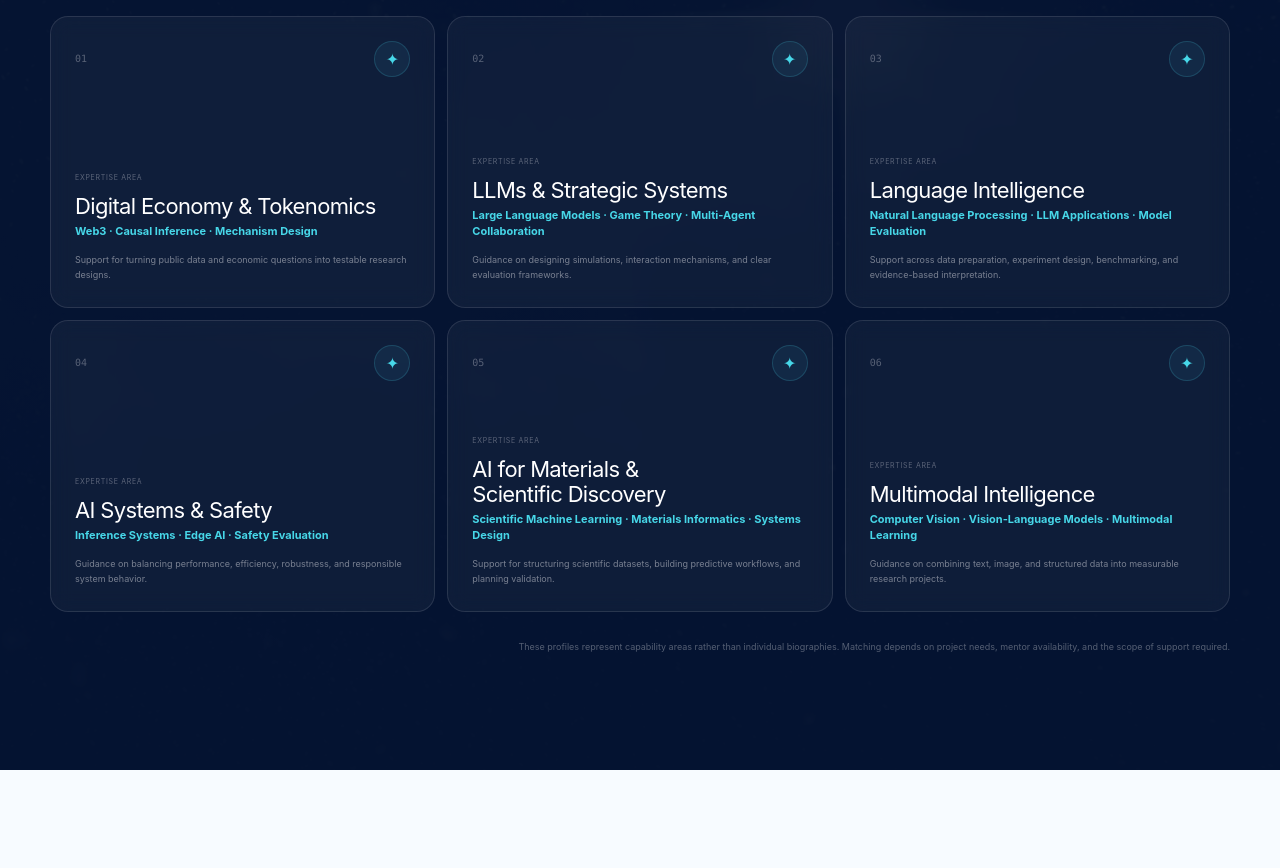
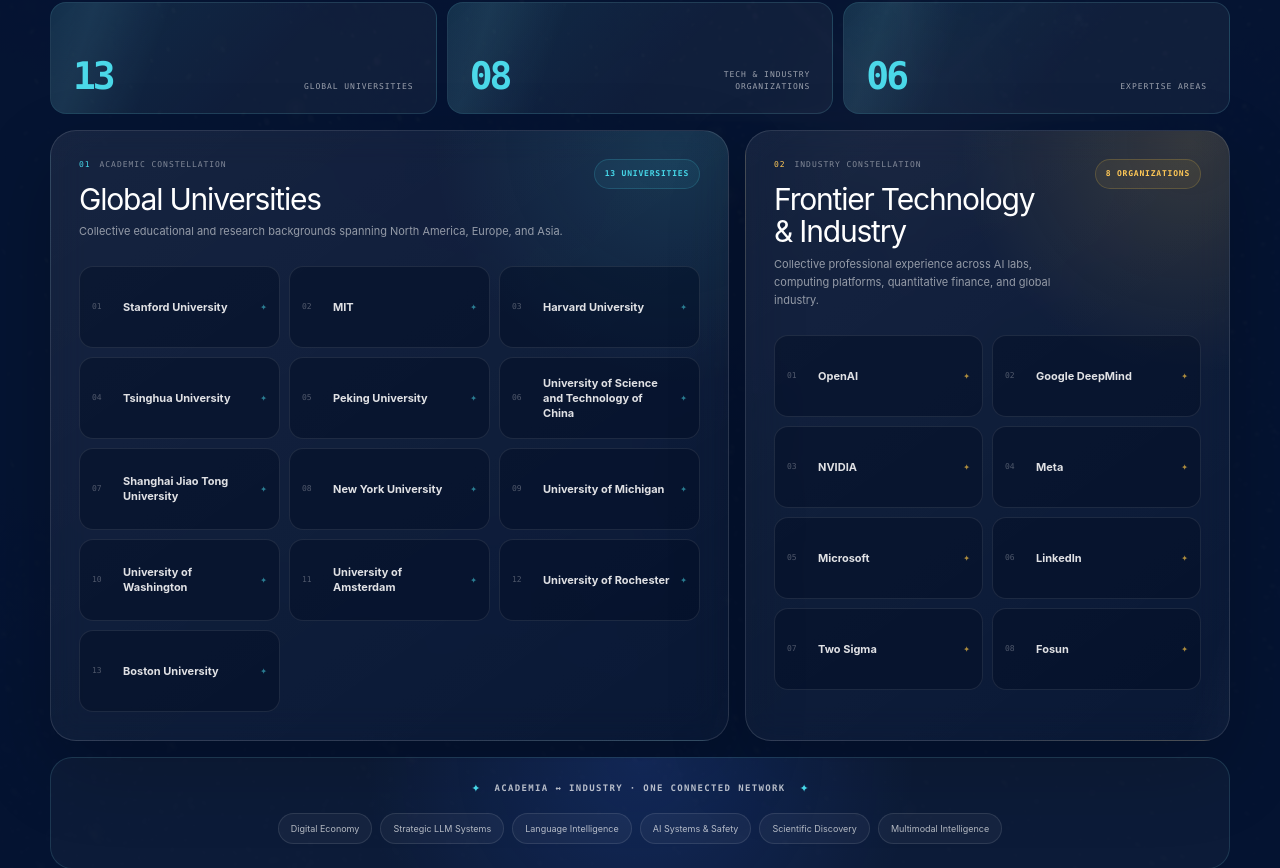
Before and after one commit to rentianrt/northstar-nexus-education, a Next.js app: page / in a window 1280 px wide. Shown: the part 6178-7046 px from the top of the page. Built offline with nearby package versions, Linux system fonts and the light colour scheme.

Commit message:
Showcase academic and industry network

```diff
--- a/app/_components/MarketingPage.tsx
+++ b/app/_components/MarketingPage.tsx
@@ -209,43 +209,58 @@
       ],
     },
     mentors: {
-      heading: "Expertise matched to the work your project requires.",
-      intro: "Our mentor network is organized around six capability areas. Support is matched to each student’s research question, project stage, and next milestone.",
-      list: [
+      eyebrow: "ACADEMIC × INDUSTRY NETWORK",
+      heading: "Where academic depth meets industry intelligence.",
+      intro: "The collective educational, research, and professional experience represented across our broader mentor network spans universities and organizations shaping AI, science, economics, and technology.",
+      metricsLabel: "Institution network at a glance",
+      metrics: [
+        ["13", "GLOBAL UNIVERSITIES"],
+        ["08", "TECH & INDUSTRY ORGANIZATIONS"],
+        ["06", "EXPERTISE AREAS"],
+      ],
+      groups: [
         {
-          title: "Digital Economy & Tokenomics",
-          field: "Web3 · Causal Inference · Mechanism Design",
-          background: "Support for turning public data and economic questions into testable research designs.",
+          key: "academic",
+          label: "ACADEMIC CONSTELLATION",
+          title: "Global Universities",
+          count: "13 UNIVERSITIES",
+          description: "Collective educational and research backgrounds spanning North America, Europe, and Asia.",
+          items: [
+            "Stanford University",
+            "MIT",
+            "Harvard University",
+            "Tsinghua University",
+            "Peking University",
+            "University of Science and Technology of China",
+            "Shanghai Jiao Tong University",
+            "New York University",
+            "University of Michigan",
+            "University of Washington",
+            "University of Amsterdam",
+            "University of Rochester",
+            "Boston University",
+          ],
         },
         {
-          title: "LLMs & Strategic Systems",
-          field: "Large Language Models · Game Theory · Multi-Agent Collaboration",
-          background: "Guidance on designing simulations, interaction mechanisms, and clear evaluation frameworks.",
-        },
-        {
-          title: "Language Intelligence",
-          field: "Natural Language Processing · LLM Applications · Model Evaluation",
-          background: "Support across data preparation, experiment design, benchmarking, and evidence-based interpretation.",
-        },
-        {
-          title: "AI Systems & Safety",
-          field: "Inference Systems · Edge AI · Safety Evaluation",
-          background: "Guidance on balancing performance, efficiency, robustness, and responsible system behavior.",
-        },
-        {
-          title: "AI for Materials & Scientific Discovery",
-          field: "Scientific Machine Learning · Materials Informatics · Systems Design",
-          background: "Support for structuring scientific datasets, building predictive workflows, and planning validation.",
-        },
-        {
-          title: "Multimodal Intelligence",
-          field: "Computer Vision · Vision-Language Models · Multimodal Learning",
-          background: "Guidance on combining text, image, and structured data into measurable research projects.",
+          key: "industry",
+          label: "INDUSTRY CONSTELLATION",
+          title: "Frontier Technology & Industry",
+          count: "8 ORGANIZATIONS",
+          description: "Collective professional experience across AI labs, computing platforms, quantitative finance, and global industry.",
+          items: ["OpenAI", "Google DeepMind", "NVIDIA", "Meta", "Microsoft", "LinkedIn", "Two Sigma", "Fosun"],
         },
       ],
-      cardLabel: "EXPERTISE AREA",
+      bridgeLabel: "ACADEMIA ↔ INDUSTRY · ONE CONNECTED NETWORK",
+      expertise: [
+        "Digital Economy",
+        "Strategic LLM Systems",
+        "Language Intelligence",
+        "AI Systems & Safety",
+        "Scientific Discovery",
+        "Multimodal Intelligence",
+      ],
       disclaimer:
-        "These profiles represent capability areas rather than individual biographies. Matching depends on project needs, mentor availability, and the scope of support required.",
+        "Institution names reflect selected educational or professional backgrounds across our broader mentor network and are shown in aggregate. Their inclusion does not imply a partnership, authorization, sponsorship, recommendation, or endorsement of Northstar Nexus Education. No individual identity or institution-to-person mapping is displayed. Mentor participation is subject to project fit and availability.",
     },
     outputs: {
       heading: "Leave with work you can keep building on.",
@@ -448,18 +463,50 @@
       ],
     },
     mentors: {
-      heading: "围绕项目所需能力，匹配合适的专业支持",
-      intro: "我们的导师网络按六类专业能力组织，并根据学生的研究问题、项目阶段与下一里程碑进行匹配。",
-      list: [
-        { title: "数字经济与代币经济", field: "Web3 · 因果推断 · 机制设计", background: "支持将公开数据与经济问题转化为可检验的研究设计。" },
-        { title: "大语言模型与策略系统", field: "大语言模型 · 博弈论 · 多智能体协作", background: "支持设计仿真实验、交互机制与清晰的评估框架。" },
-        { title: "语言智能", field: "自然语言处理 · 大模型应用 · 模型评估", background: "覆盖数据准备、实验设计、基准测试与基于证据的结果解读。" },
-        { title: "AI 系统与安全", field: "推理系统 · 边缘 AI · 安全评估", background: "支持在性能、效率、稳健性与负责任的系统行为之间建立平衡。" },
-        { title: "AI 材料与科学发现", field: "科学机器学习 · 材料信息学 · 系统设计", background: "支持科学数据结构化、预测流程构建与验证方案设计。" },
-        { title: "多模态智能", field: "计算机视觉 · 视觉语言模型 · 多模态学习", background: "支持将文本、图像与结构化数据整合为可衡量的研究项目。" },
+      eyebrow: "高校 × 企业网络",
+      heading: "让学术深度与产业前沿，在同一张网络中汇合",
+      intro: "导师网络所汇聚的集体学习、研究与职业经历，来自推动 AI、科学、经济与技术发展的全球高校与企业。",
+      metricsLabel: "高校与企业网络概览",
+      metrics: [
+        ["13", "所全球高校"],
+        ["08", "家科技与产业机构"],
+        ["06", "类专业能力方向"],
       ],
-      cardLabel: "专业方向",
-      disclaimer: "以上内容展示的是专业能力方向，而非个人履历。实际匹配将根据项目需求、导师档期与所需支持范围综合确定。",
+      groups: [
+        {
+          key: "academic",
+          label: "ACADEMIC CONSTELLATION",
+          title: "全球高校",
+          count: "13 UNIVERSITIES",
+          description: "覆盖北美、欧洲与亚洲的集体学习和科研经历。",
+          items: [
+            "斯坦福大学",
+            "麻省理工学院",
+            "哈佛大学",
+            "清华大学",
+            "北京大学",
+            "中国科学技术大学",
+            "上海交通大学",
+            "纽约大学",
+            "密歇根大学",
+            "华盛顿大学",
+            "阿姆斯特丹大学",
+            "罗切斯特大学",
+            "波士顿大学",
+          ],
+        },
+        {
+          key: "industry",
+          label: "INDUSTRY CONSTELLATION",
+          title: "前沿科技与产业",
+          count: "8 ORGANIZATIONS",
+          description: "汇集 AI 实验室、计算平台、量化金融与全球产业的集体职业经历。",
+          items: ["OpenAI", "Google DeepMind", "NVIDIA", "Meta", "Microsoft", "LinkedIn", "Two Sigma", "复星"],
+        },
+      ],
+      bridgeLabel: "高校 ↔ 企业 · 一张彼此连接的经验网络",
+      expertise: ["数字经济", "大模型策略系统", "语言智能", "AI 系统与安全", "科学智能", "多模态智能"],
+      disclaimer: "所列机构采用匿名汇总方式，仅用于说明导师网络所汇聚的教育或职业背景，不代表相关机构与北辰智汇存在合作、授权、赞助、推荐或背书关系。页面不展示任何个人身份，也不建立机构与个人之间的对应关系；具体导师参与以项目适配度与档期为准。",
     },
     outputs: {
       heading: "最终带走的，是能继续使用的成果资产",
@@ -847,27 +894,58 @@
           <div className="section-shell">
             <div className="path-heading mentors-heading">
               <div>
-                <p className="eyebrow light-eyebrow"><span>07</span> MENTOR NETWORK</p>
+                <p className="eyebrow light-eyebrow"><span>07</span> {t.mentors.eyebrow}</p>
                 <h2>{t.mentors.heading}</h2>
               </div>
               <p>{t.mentors.intro}</p>
             </div>
 
-            <div className="mentor-grid">
-              {t.mentors.list.map((area, index) => (
-                <article className="mentor-card" key={area.title}>
-                  <div className="mentor-avatar" aria-hidden="true">
-                    <span>{String(index + 1).padStart(2, "0")}</span>
-                    <i>✦</i>
+            <div className="network-metrics" aria-label={t.mentors.metricsLabel}>
+              {t.mentors.metrics.map(([value, label]) => (
+                <div key={label}>
+                  <strong>{value}</strong>
+                  <span>{label}</span>
+                </div>
+              ))}
+            </div>
+
+            <div className="institution-showcase">
+              {t.mentors.groups.map((group, groupIndex) => (
+                <article className={`institution-panel institution-panel-${group.key}`} key={group.key}>
+                  <div className="institution-panel-head">
+                    <div>
+                      <div className="institution-kicker">
+                        <span>{String(groupIndex + 1).padStart(2, "0")}</span>
+                        <small>{group.label}</small>
+                      </div>
+                      <h3>{group.title}</h3>
+                      <p>{group.description}</p>
+                    </div>
+                    <strong>{group.count}</strong>
                   </div>
-                  <div className="mentor-copy">
-                    <small>{t.mentors.cardLabel}</small>
-                    <h3>{area.title}</h3>
-                    <strong>{area.field}</strong>
-                    <p>{area.background}</p>
-                  </div>
+
+                  <ul className="institution-list">
+                    {group.items.map((institution, index) => (
+                      <li className="institution-tile" key={institution}>
+                        <span>{String(index + 1).padStart(2, "0")}</span>
+                        <strong>{institution}</strong>
+                        <i aria-hidden="true">✦</i>
+                      </li>
+                    ))}
+                  </ul>
                 </article>
               ))}
+
+              <div className="network-bridge">
+                <div className="network-bridge-label">
+                  <span aria-hidden="true">✦</span>
+                  <strong>{t.mentors.bridgeLabel}</strong>
+                  <span aria-hidden="true">✦</span>
+                </div>
+                <div className="expertise-ribbon">
+                  {t.mentors.expertise.map((area) => <span key={area}>{area}</span>)}
+                </div>
+              </div>
             </div>
             <p className="mentor-disclaimer">{t.mentors.disclaimer}</p>
           </div>
--- a/app/globals.css
+++ b/app/globals.css
@@ -1674,107 +1674,318 @@
   z-index: 1;
 }
 
-.mentor-grid {
+.network-metrics {
   position: relative;
   z-index: 1;
-  margin-top: 68px;
+  margin-top: 54px;
   display: grid;
   grid-template-columns: repeat(3, 1fr);
-  gap: 12px;
-}
-
-.mentor-card {
-  min-height: 256px;
-  padding: 24px;
-  display: flex;
-  flex-direction: column;
-  background: rgba(255, 255, 255, 0.045);
-  border: 1px solid rgba(255, 255, 255, 0.11);
-  border-radius: 18px;
-  backdrop-filter: blur(10px);
-  transition: transform 0.25s ease, background 0.25s ease, border-color 0.25s ease;
-}
-
-.mentor-card:hover {
-  transform: translateY(-6px);
-  background: rgba(255, 255, 255, 0.08);
-  border-color: rgba(71, 215, 232, 0.32);
-}
-
-.mentor-avatar {
-  display: flex;
-  align-items: center;
+  gap: 10px;
+}
+
+.network-metrics div {
+  position: relative;
+  min-height: 112px;
+  padding: 20px 22px;
+  display: flex;
+  align-items: flex-end;
   justify-content: space-between;
-}
-
-.mentor-avatar span {
-  color: rgba(255, 255, 255, 0.3);
+  gap: 18px;
+  overflow: hidden;
+  background:
+    linear-gradient(135deg, rgba(71, 215, 232, 0.09), rgba(255, 255, 255, 0.025) 58%),
+    rgba(255, 255, 255, 0.025);
+  border: 1px solid rgba(126, 231, 242, 0.15);
+  border-radius: 16px;
+}
+
+.network-metrics div::after {
+  position: absolute;
+  top: -70%;
+  left: -12%;
+  width: 38%;
+  height: 240%;
+  content: "";
+  background: linear-gradient(90deg, transparent, rgba(139, 238, 247, 0.08), transparent);
+  transform: rotate(18deg);
+}
+
+.network-metrics strong {
+  color: var(--cyan);
   font-family: ui-monospace, SFMono-Regular, Menlo, Consolas, monospace;
-  font-size: 10px;
-}
-
-.mentor-avatar i {
-  width: 36px;
-  height: 36px;
-  display: flex;
-  align-items: center;
-  justify-content: center;
+  font-size: 38px;
+  line-height: 0.9;
+  letter-spacing: -0.08em;
+}
+
+.network-metrics span {
+  max-width: 150px;
+  color: rgba(255, 255, 255, 0.58);
+  font-family: ui-monospace, SFMono-Regular, Menlo, Consolas, monospace;
+  font-size: 8px;
+  line-height: 1.5;
+  letter-spacing: 0.12em;
+  text-align: right;
+}
+
+.institution-showcase {
+  position: relative;
+  z-index: 1;
+  margin-top: 16px;
+  display: grid;
+  grid-template-columns: minmax(0, 7fr) minmax(0, 5fr);
+  gap: 16px;
+}
+
+.institution-panel {
+  position: relative;
+  min-width: 0;
+  padding: 28px;
+  overflow: hidden;
+  background:
+    radial-gradient(circle at 92% 2%, rgba(71, 215, 232, 0.12), transparent 28%),
+    linear-gradient(145deg, rgba(255, 255, 255, 0.07), rgba(255, 255, 255, 0.025));
+  border: 1px solid rgba(255, 255, 255, 0.12);
+  border-radius: 26px;
+  box-shadow: 0 30px 80px rgba(0, 0, 0, 0.18);
+  backdrop-filter: blur(16px);
+}
+
+.institution-panel-industry {
+  background:
+    radial-gradient(circle at 92% 2%, rgba(246, 194, 68, 0.15), transparent 31%),
+    linear-gradient(145deg, rgba(255, 255, 255, 0.07), rgba(255, 255, 255, 0.025));
+}
+
+.institution-panel::after {
+  position: absolute;
+  top: 0;
+  bottom: 0;
+  left: -45%;
+  width: 30%;
+  content: "";
+  background: linear-gradient(90deg, transparent, rgba(255, 255, 255, 0.035), transparent);
+  transform: skewX(-18deg);
+  animation: institution-scan 9s ease-in-out infinite;
+  pointer-events: none;
+}
+
+@keyframes institution-scan {
+  0%, 18% { transform: translateX(0) skewX(-18deg); }
+  66%, 100% { transform: translateX(520%) skewX(-18deg); }
+}
+
+.institution-panel-head {
+  position: relative;
+  z-index: 1;
+  display: flex;
+  align-items: flex-start;
+  justify-content: space-between;
+  gap: 24px;
+}
+
+.institution-kicker {
+  display: flex;
+  align-items: center;
+  gap: 9px;
+}
+
+.institution-kicker span,
+.institution-kicker small {
+  color: rgba(255, 255, 255, 0.46);
+  font-family: ui-monospace, SFMono-Regular, Menlo, Consolas, monospace;
+  font-size: 8px;
+  letter-spacing: 0.12em;
+}
+
+.institution-kicker span {
+  color: var(--cyan);
+}
+
+.institution-panel-industry .institution-kicker span {
+  color: var(--gold);
+}
+
+.institution-panel h3 {
+  margin: 12px 0 7px;
+  font-size: 30px;
+  line-height: 1.08;
+  letter-spacing: -0.04em;
+  text-wrap: balance;
+}
+
+.institution-panel-head p {
+  max-width: 540px;
+  margin: 0;
+  color: rgba(255, 255, 255, 0.55);
+  font-size: 11px;
+  line-height: 1.65;
+}
+
+.institution-panel-head > strong {
+  flex: 0 0 auto;
+  padding: 8px 10px;
   color: var(--cyan);
   background: rgba(71, 215, 232, 0.07);
   border: 1px solid rgba(71, 215, 232, 0.18);
-  border-radius: 50%;
+  border-radius: 999px;
+  font-family: ui-monospace, SFMono-Regular, Menlo, Consolas, monospace;
+  font-size: 8px;
+  letter-spacing: 0.1em;
+}
+
+.institution-panel-industry .institution-panel-head > strong {
+  color: var(--gold);
+  background: rgba(246, 194, 68, 0.07);
+  border-color: rgba(246, 194, 68, 0.2);
+}
+
+.institution-list {
+  position: relative;
+  z-index: 1;
+  margin: 26px 0 0;
+  padding: 0;
+  display: grid;
+  grid-template-columns: repeat(3, minmax(0, 1fr));
+  gap: 9px;
+  list-style: none;
+}
+
+.institution-panel-industry .institution-list {
+  grid-template-columns: repeat(2, minmax(0, 1fr));
+}
+
+.institution-tile {
+  position: relative;
+  min-width: 0;
+  min-height: 82px;
+  padding: 13px 12px;
+  display: grid;
+  grid-template-columns: 23px minmax(0, 1fr) auto;
+  align-items: center;
+  gap: 8px;
+  overflow: hidden;
+  background: rgba(2, 12, 35, 0.44);
+  border: 1px solid rgba(255, 255, 255, 0.09);
+  border-radius: 14px;
+  transition: transform 0.25s ease, background 0.25s ease, border-color 0.25s ease;
+}
+
+.institution-tile:hover {
+  z-index: 2;
+  transform: translateY(-4px);
+  background: rgba(71, 215, 232, 0.09);
+  border-color: rgba(71, 215, 232, 0.34);
+}
+
+.institution-panel-industry .institution-tile:hover {
+  background: rgba(246, 194, 68, 0.085);
+  border-color: rgba(246, 194, 68, 0.34);
+}
+
+.institution-tile > span {
+  color: rgba(255, 255, 255, 0.29);
+  font-family: ui-monospace, SFMono-Regular, Menlo, Consolas, monospace;
+  font-size: 8px;
+}
+
+.institution-tile > strong {
+  min-width: 0;
+  color: rgba(255, 255, 255, 0.88);
+  font-size: 11px;
+  line-height: 1.35;
+  overflow-wrap: anywhere;
+}
+
+.institution-tile > i {
+  color: rgba(71, 215, 232, 0.55);
+  font-size: 8px;
   font-style: normal;
 }
 
-.mentor-copy {
-  margin-top: auto;
-}
-
-.mentor-copy small {
-  color: rgba(255, 255, 255, 0.32);
-  font-size: 7px;
-  letter-spacing: 0.1em;
-}
-
-.mentor-copy h3 {
-  margin: 8px 0 5px;
-  font-size: 27px;
-  line-height: 1.15;
-  letter-spacing: -0.03em;
-}
-
-.mentor-copy strong {
-  display: block;
+.institution-panel-industry .institution-tile > i {
+  color: rgba(246, 194, 68, 0.7);
+}
+
+.network-bridge {
+  position: relative;
+  grid-column: 1 / -1;
+  padding: 22px 24px 24px;
+  overflow: hidden;
+  background:
+    radial-gradient(circle at 50% 0%, rgba(45, 107, 255, 0.17), transparent 46%),
+    rgba(255, 255, 255, 0.035);
+  border: 1px solid rgba(126, 231, 242, 0.14);
+  border-radius: 22px;
+}
+
+.network-bridge::before {
+  position: absolute;
+  inset: 0;
+  content: "";
+  background: linear-gradient(90deg, transparent 0%, rgba(71, 215, 232, 0.08) 50%, transparent 100%);
+  transform: translateX(-100%);
+  animation: bridge-pulse 7s ease-in-out infinite;
+  pointer-events: none;
+}
+
+@keyframes bridge-pulse {
+  0%, 20% { transform: translateX(-100%); }
+  70%, 100% { transform: translateX(100%); }
+}
+
+.network-bridge-label {
+  position: relative;
+  display: flex;
+  align-items: center;
+  justify-content: center;
+  gap: 14px;
+  color: rgba(255, 255, 255, 0.7);
+}
+
+.network-bridge-label span {
   color: var(--cyan);
   font-size: 11px;
-  line-height: 1.45;
-}
-
-.mentor-copy p {
-  margin: 13px 0 0;
-  color: rgba(255, 255, 255, 0.44);
+}
+
+.network-bridge-label strong {
+  font-family: ui-monospace, SFMono-Regular, Menlo, Consolas, monospace;
   font-size: 9px;
+  letter-spacing: 0.15em;
+  text-align: center;
+}
+
+.expertise-ribbon {
+  position: relative;
+  margin-top: 16px;
+  display: flex;
+  flex-wrap: wrap;
+  justify-content: center;
+  gap: 8px;
+}
+
+.expertise-ribbon span {
+  padding: 8px 12px;
+  color: rgba(255, 255, 255, 0.68);
+  background: rgba(255, 255, 255, 0.045);
+  border: 1px solid rgba(255, 255, 255, 0.1);
+  border-radius: 999px;
+  font-size: 9px;
+}
+
+.mentor-disclaimer {
+  position: relative;
+  z-index: 1;
+  max-width: 1120px;
+  margin: 22px 0 0 auto;
+  padding: 15px 17px;
+  color: rgba(255, 255, 255, 0.72);
+  background: rgba(255, 255, 255, 0.035);
+  border: 1px solid rgba(255, 255, 255, 0.1);
+  border-radius: 14px;
+  font-size: 12px;
   line-height: 1.65;
-}
-
-.mentor-disclaimer {
-  position: relative;
-  z-index: 1;
-  max-width: 900px;
-  margin: 27px 0 0 auto;
-  color: rgba(255, 255, 255, 0.32);
-  font-size: 9px;
-  line-height: 1.7;
-  text-align: right;
-}
-
-.locale-en .mentor-card {
-  min-height: 292px;
-}
-
-.locale-en .mentor-copy h3 {
-  font-size: 22px;
-  text-wrap: balance;
+  text-align: left;
 }
 
 .outputs-section {
@@ -2360,8 +2571,7 @@
     height: 570px;
   }
 
-  .research-grid,
-  .mentor-grid {
+  .research-grid {
     grid-template-columns: repeat(2, 1fr);
   }
 
@@ -2549,6 +2759,14 @@
 
   .delivery-content {
     padding-top: 30px;
+  }
+
+  .institution-showcase {
+    grid-template-columns: 1fr;
+  }
+
+  .institution-panel-industry .institution-list {
+    grid-template-columns: repeat(3, minmax(0, 1fr));
   }
 
   .outputs-grid {
@@ -2878,7 +3096,6 @@
 
   .services-grid,
   .research-grid,
-  .mentor-grid,
   .outputs-grid {
     margin-top: 45px;
     grid-template-columns: 1fr;
@@ -2928,16 +3145,83 @@
     left: 15px;
   }
 
-  .mentor-grid {
+  .network-metrics {
+    margin-top: 38px;
+    gap: 6px;
+  }
+
+  .network-metrics div {
+    min-height: 104px;
+    padding: 14px 11px;
+    align-items: flex-start;
+    flex-direction: column;
+    gap: 9px;
+  }
+
+  .network-metrics strong {
+    font-size: 29px;
+  }
+
+  .network-metrics span {
+    font-size: 7px;
+    text-align: left;
+  }
+
+  .institution-showcase {
+    margin-top: 10px;
+  }
+
+  .institution-panel {
+    padding: 18px;
+    border-radius: 20px;
+  }
+
+  .institution-panel-head {
+    align-items: flex-start;
+    flex-direction: column;
+    gap: 13px;
+  }
+
+  .institution-panel h3 {
+    font-size: 25px;
+  }
+
+  .institution-panel-head > strong {
+    align-self: flex-start;
+  }
+
+  .institution-list,
+  .institution-panel-industry .institution-list {
+    margin-top: 20px;
     grid-template-columns: 1fr;
   }
 
-  .mentor-card {
-    min-height: 230px;
-  }
-
-  .mentor-disclaimer {
-    text-align: left;
+  .institution-tile {
+    min-height: 68px;
+  }
+
+  .network-bridge {
+    padding: 18px 14px 20px;
+    border-radius: 18px;
+  }
+
+  .network-bridge-label {
+    gap: 8px;
+  }
+
+  .network-bridge-label strong {
+    font-size: 7px;
+    line-height: 1.5;
+    letter-spacing: 0.1em;
+  }
+
+  .expertise-ribbon {
+    justify-content: flex-start;
+  }
+
+  .expertise-ribbon span {
+    padding: 7px 9px;
+    font-size: 8px;
   }
 
   .contact-checklist {
```
Also changed, not shown: 1 other file (tests, documents, lock files or other folders).
